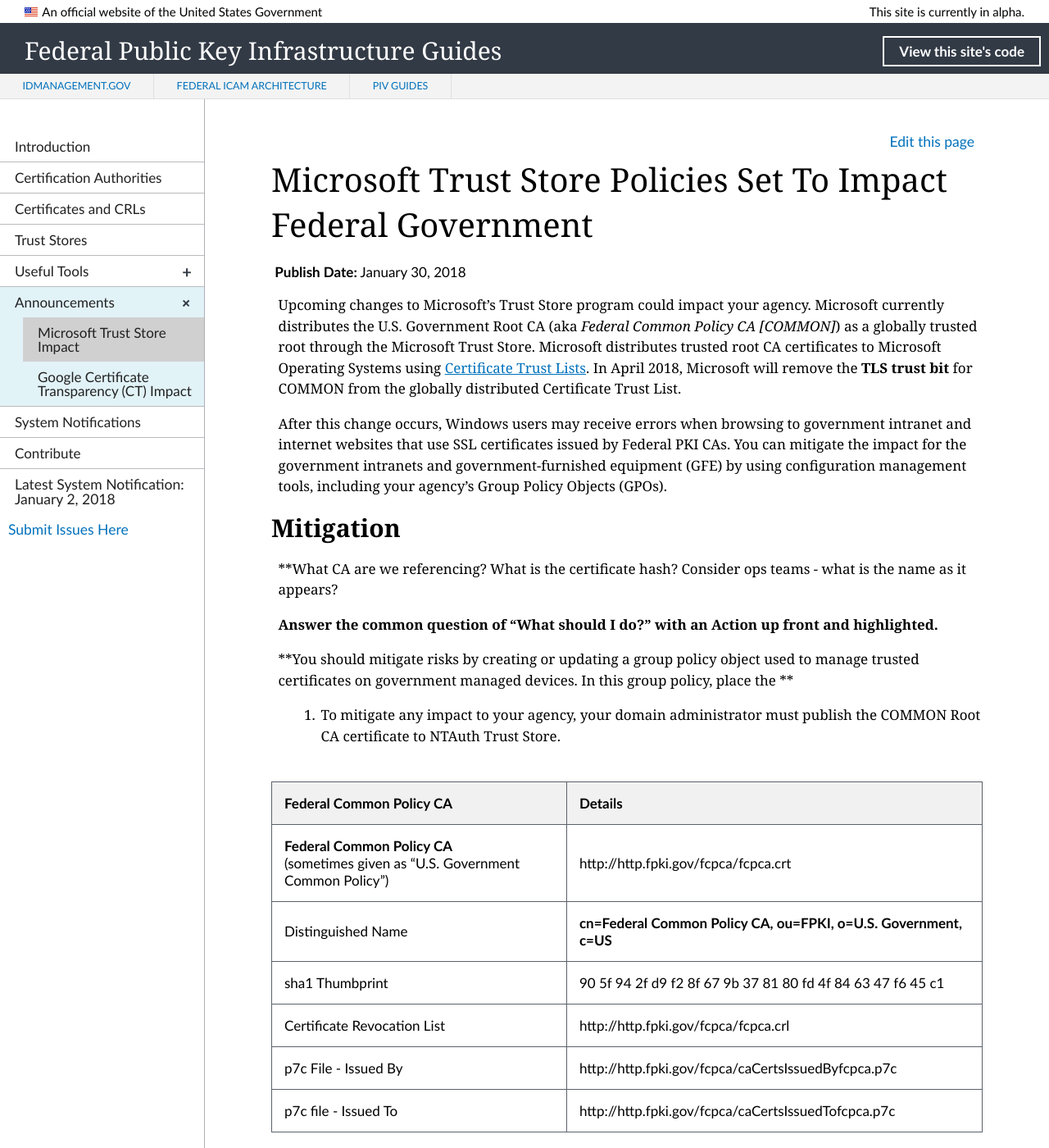
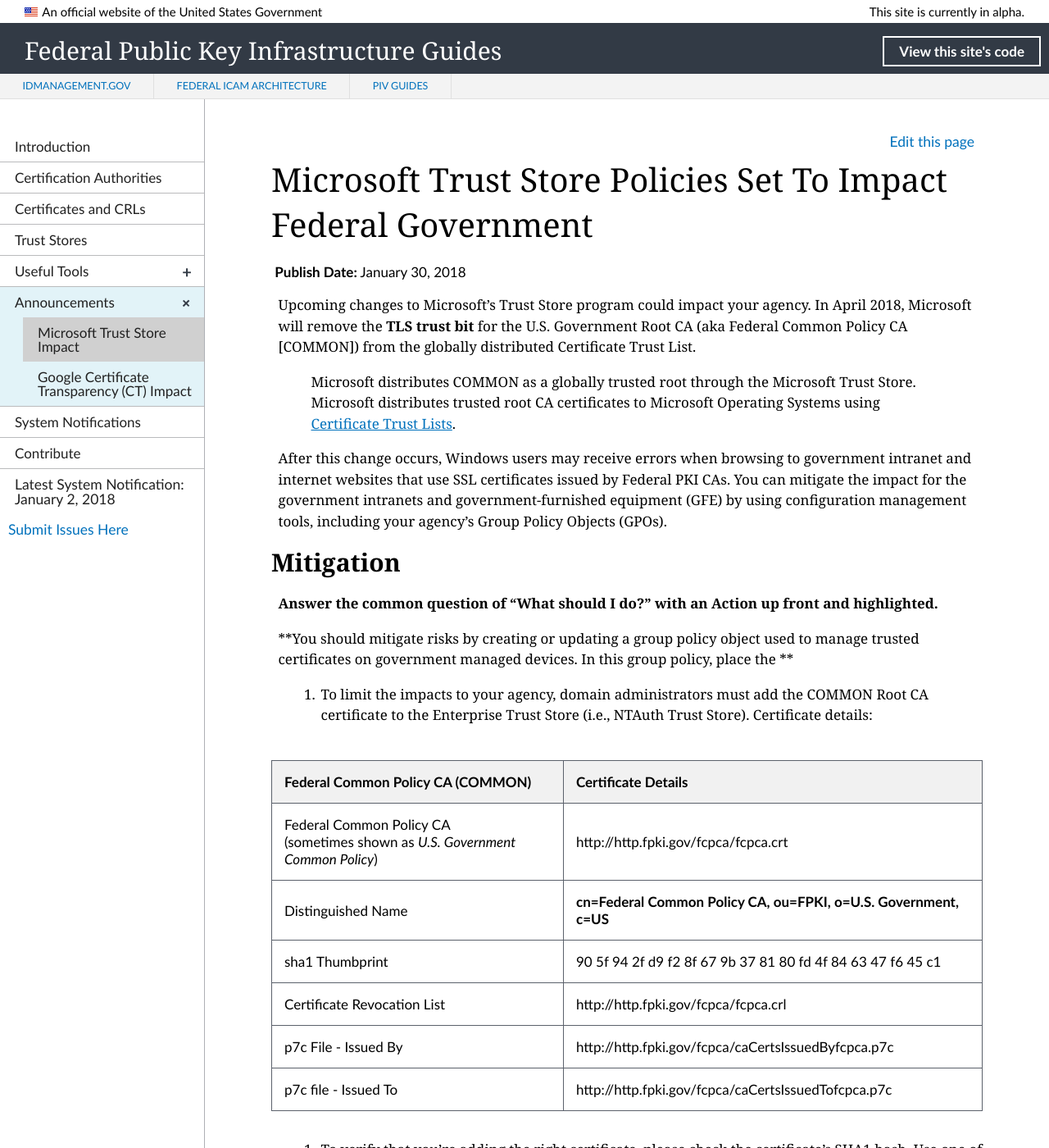
Before and after one commit to GSA/fpki-guides, a Jekyll site: the page built from _announcements/01_microsoft_constraint.md, in a window 1280 px wide and 1400 px high. Shown: the whole window at 82% size. Built offline with Jekyll 4.4.1, drawn with Linux system fonts in a browser that asks for light colours; nearby versions of some CDN libraries; library files that are not in the unit come from our copies; some of the changed text lies outside the part shown.

Commit message:
Update 01_microsoft_constraint.md
Editorial changes

````diff
--- a/_announcements/01_microsoft_constraint.md
+++ b/_announcements/01_microsoft_constraint.md
@@ -8,30 +8,30 @@
 description: Upcoming changes to Microsoft's Trust Store program could impact your agency. The U.S. Government has elected to remove the Transport Layer Security (TLS) trust bit for our U.S. Government Root CA<!--Is "CA" used in this context or just "Root"?--> from the Microsoft trust store.  The first impact is anticipated to occur in April 2018&nbsp;&mdash;&nbsp;Windows users will receive errors when browsing to government intranet and internet websites that use SSL certificates issued by Federal PKI CAs. You can mitigate the impact for the government intranets and government-furnished equipment (GFE) by using configuration management tools, including your agency's Group Policy Objects (GPOs).
 ---
 
-Upcoming changes to Microsoft's Trust Store program could impact your agency. Microsoft currently distributes the U.S. Government Root CA (aka _Federal Common Policy CA [COMMON]_) as a globally trusted root through the Microsoft Trust Store.  Microsoft distributes trusted root CA certificates to Microsoft Operating Systems using [Certificate Trust Lists](https://msdn.microsoft.com/en-us/library/windows/desktop/aa376545(v=vs.85).aspx){:target= "_blank"}. In April 2018, Microsoft will remove the **TLS trust bit** for COMMON from the globally distributed Certificate Trust List.
+Upcoming changes to Microsoft's Trust Store program could impact your agency. In April 2018, Microsoft will remove the **TLS trust bit** for the U.S. Government Root CA (aka Federal Common Policy CA [COMMON]) from the globally distributed Certificate Trust List.
+
+> Microsoft distributes COMMON as a globally trusted root through the Microsoft Trust Store.  Microsoft distributes trusted root CA certificates to Microsoft Operating Systems using [Certificate Trust Lists](https://msdn.microsoft.com/en-us/library/windows/desktop/aa376545(v=vs.85).aspx){:target= "_blank"}.
 
 After this change occurs, Windows users may receive errors when browsing to government intranet and internet websites that use SSL certificates issued by Federal PKI CAs. You can mitigate the impact for the government intranets and government-furnished equipment (GFE) by using configuration management tools, including your agency's Group Policy Objects (GPOs).
 
 ## Mitigation
 
-**What CA are we referencing?  What is the certificate hash? Consider ops teams - what is the name as it appears?
-
 **Answer the common question of "What should I do?" with an Action up front and highlighted.**
 
 **You should mitigate risks by creating or updating a group policy object used to manage trusted certificates on government managed devices.  In this group policy, place the <certificate in the enterprise trust store...etc>**
 
-1. To mitigate any impact to your agency, your domain administrator must publish the COMMON Root CA certificate to NTAuth Trust Store.
+1. To limit the impacts to your agency, domain administrators must add the COMMON Root CA certificate to the Enterprise Trust Store (i.e., NTAuth Trust Store). Certificate details:
 
-| **Federal Common Policy CA**  | **Details**                             |
+| **Federal Common Policy CA (COMMON)**  | **Certificate Details**                             |
 | :--------  | :-------------------------------     |
-| **Federal Common Policy CA**<br>(sometimes given as "U.S. Government Common Policy") | http://http.fpki.gov/fcpca/fcpca.crt |
+| Federal Common Policy CA<br>(sometimes shown as _U.S. Government Common Policy_) | http://http.fpki.gov/fcpca/fcpca.crt |
 | Distinguished Name | **cn=Federal Common Policy CA, ou=FPKI, o=U.S. Government, c=US** |
 | sha1 Thumbprint | 90 5f 94 2f d9 f2 8f 67 9b 37 81 80 fd 4f 84 63 47 f6 45 c1 |
 | Certificate Revocation List | http://http.fpki.gov/fcpca/fcpca.crl |
 | p7c File - Issued By | http://http.fpki.gov/fcpca/caCertsIssuedByfcpca.p7c |
 | p7c file - Issued To | http://http.fpki.gov/fcpca/caCertsIssuedTofcpca.p7c |
 
-2. Verify that you are publishing the correct certificate using the SHA1 thumbprint. You can verify the hash on files, including certificate files, using common utilities for the Operating System. For example:
+2. To verify that you're adding the right certificate, please check the certificate's SHA1 hash. Use one of Windows' common utilities to do this:
 
 ```
 		certutil -hashfile <filename>.crt SHA1
@@ -39,7 +39,7 @@
 		sha1sum <filename>.crt
 ```
 
-3. Publish the COMMON Root CA certificate by using either the Group Policy Object (GPO) or the _certutil_ tool.
+3. Add the COMMON Root CA certificate by using the Group Policy Object (GPO) **or** the _certutil_ tool.
 
 ### (Recommended) GPO Method
 1.	Log into a Domain Controller server as a member of the **Enterprise Administrators** group.
````
